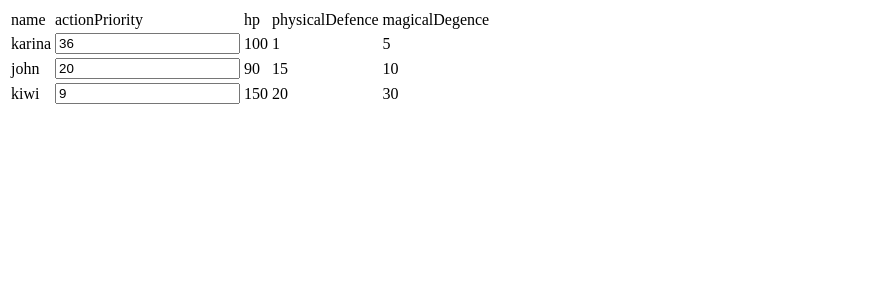
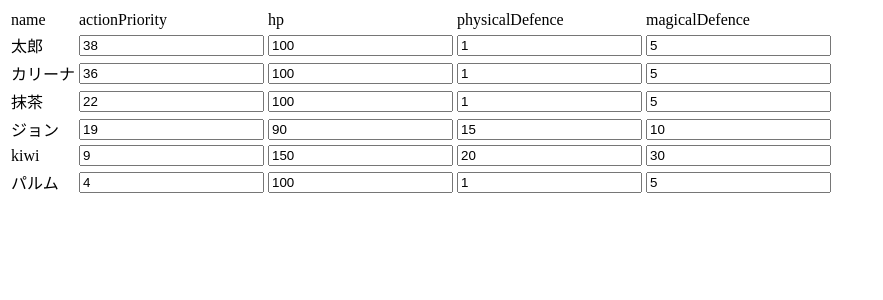
Before and after one commit to aqla114/arian-battle-table, a React app: page / in a window 1280 px wide. Shown: the top 300 px of the page, without its empty margins (0-883 px from the left). Built offline with nearby package versions, Linux system fonts and the light colour scheme; the HTML template or start-up script is replaced by a standard one.

Commit message:
他のパラメータも入力できるようにした

```diff
--- a/src/main.tsx
+++ b/src/main.tsx
@@ -14,7 +14,7 @@ type CharacterProps = {
     actionPriority: number;
     hp: number;
     physicalDefence: number;
-    magicalDegence: number;
+    magicalDefence: number;
 };
 
 type CharacterElementProps = CharacterProps & {
@@ -31,9 +31,9 @@ function Character(
     actionPriority: number,
     hp: number,
     physicalDefence: number,
-    magicalDegence: number,
+    magicalDefence: number,
 ): CharacterProps {
-    return { name, actionPriority, hp, physicalDefence, magicalDegence };
+    return { name, actionPriority, hp, physicalDefence, magicalDefence };
 }
 
 class CharacterList extends React.Component<{}, CharacterListState> {
@@ -41,9 +41,12 @@ class CharacterList extends React.Component<{}, CharacterListState> {
         super(props);
         this.state = {
             characters: [
-                Character('john', 20, 90, 15, 10),
+                Character('ジョン', 19, 90, 15, 10),
                 Character('kiwi', 9, 150, 20, 30),
-                Character('karina', 36, 100, 1, 5),
+                Character('カリーナ', 36, 100, 1, 5),
+                Character('抹茶', 22, 100, 1, 5),
+                Character('太郎', 38, 100, 1, 5),
+                Character('パルム', 4, 100, 1, 5)
             ].sort((a, b) => b.actionPriority - a.actionPriority),
         };
     }
@@ -83,7 +86,7 @@ class CharacterList extends React.Component<{}, CharacterListState> {
                         <td>actionPriority</td>
                         <td>hp</td>
                         <td>physicalDefence</td>
-                        <td>magicalDegence</td>
+                        <td>magicalDefence</td>
                     </tr>
                 </thead>
                 <tbody>{characterElement}</tbody>
@@ -101,15 +104,39 @@ function CharacterElement(props: CharacterElementProps) {
             <td>
                 <input
                     type="text"
-                    className="character-table__character__actionPriority"
+                    className="character-table__character__action-priority"
                     name={'actionPriority'}
                     value={props.actionPriority}
                     onChange={props.onElementChange}
                 />
             </td>
-            <td>{props.hp}</td>
-            <td>{props.physicalDefence}</td>
-            <td>{props.magicalDegence}</td>
+            <td>
+                <input
+                    type="text"
+                    className="character-table__character__hp"
+                    name={'hp'}
+                    value={props.hp}
+                    onChange={props.onElementChange}
+                />
+            </td>
+            <td>
+                <input
+                    type="text"
+                    className="character-table__character__physical-defence"
+                    name={'physicalDefence'}
+                    value={props.physicalDefence}
+                    onChange={props.onElementChange}
+                />
+            </td>
+            <td>
+                <input
+                    type="text"
+                    className="character-table__character__magical-defence"
+                    name={'magicalDefence'}
+                    value={props.magicalDefence}
+                    onChange={props.onElementChange}
+                />
+            </td>
         </tr>
     );
 }
```
Also changed, not shown: dst/main.js.
